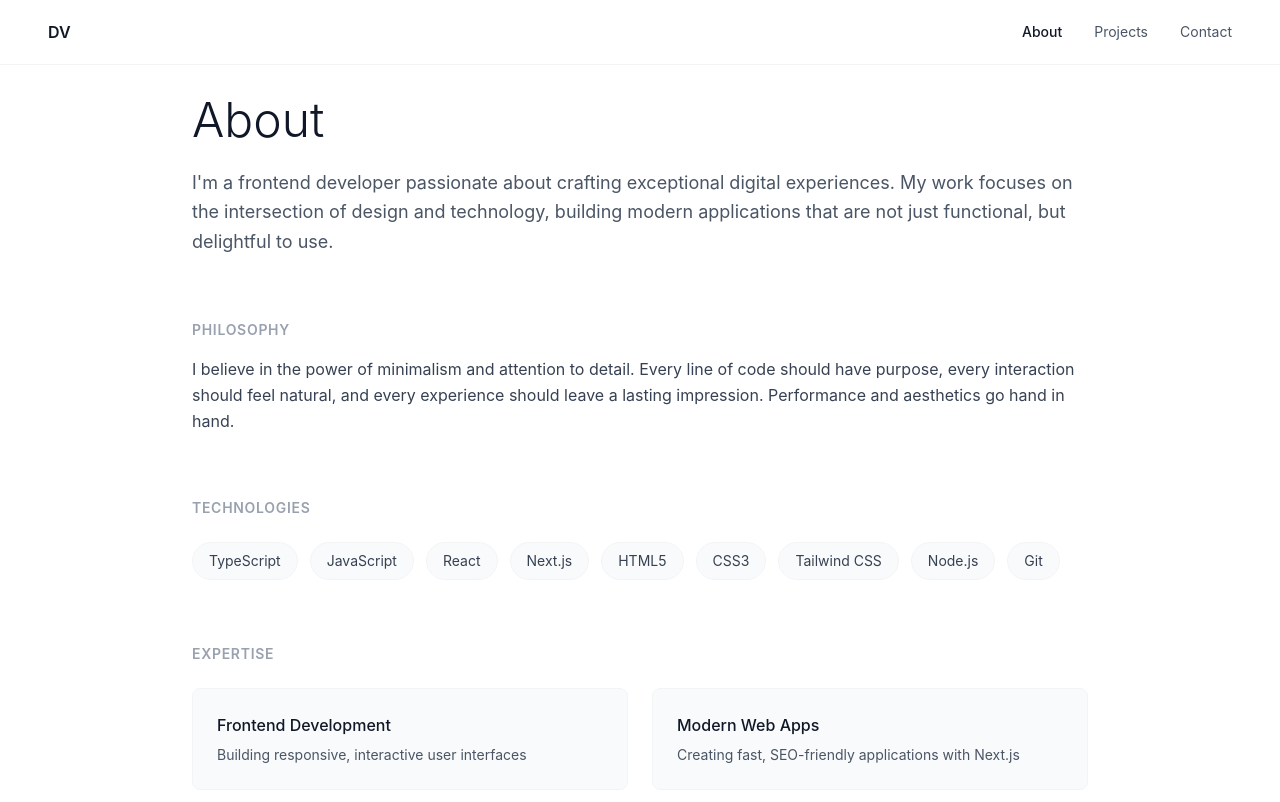
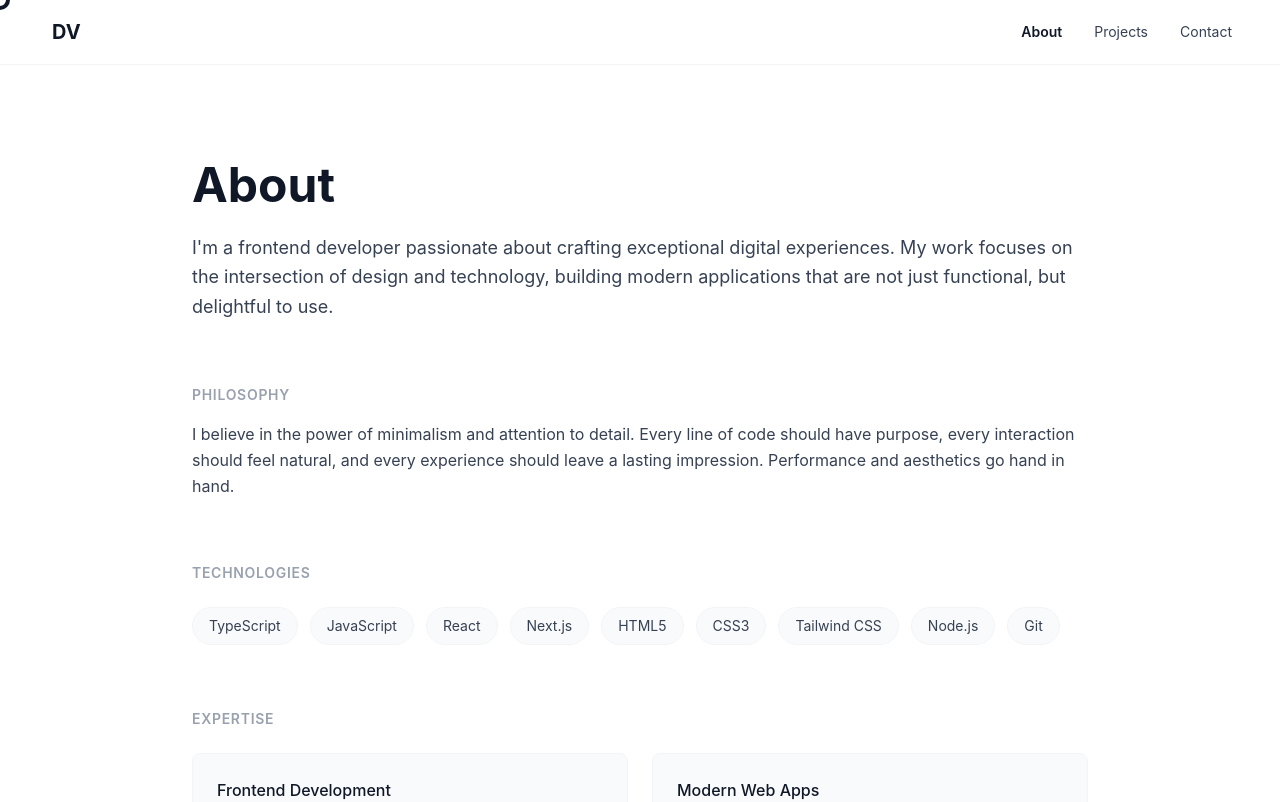
Before and after one commit to valasellis/portfolio, a Next.js app: page /about in a window 1280 px wide. Shown: the top 802 px of the page. Built offline with nearby package versions, Linux system fonts and the light colour scheme.

Commit message:
Update about.tsx for cursor & others

```diff
--- a/src/pages/about.tsx
+++ b/src/pages/about.tsx
@@ -1,7 +1,7 @@
 import { useEffect, useState } from "react";
 import Link from "next/link";
 import Head from "next/head";
-
+import CustomCursor from "@/components/CustomCursor";
 
 function AboutPage() {
   const [mounted, setMounted] = useState(false);
@@ -19,42 +19,84 @@ function AboutPage() {
   };
 
   const techStack = [
-    'TypeScript', 'JavaScript', 'React', 'Next.js',
-    'HTML5', 'CSS3', 'Tailwind CSS', 'Node.js', 'Git'
+    "TypeScript",
+    "JavaScript",
+    "React",
+    "Next.js",
+    "HTML5",
+    "CSS3",
+    "Tailwind CSS",
+    "Node.js",
+    "Git",
   ];
 
   const expertise = [
-    { title: 'Frontend Development', desc: 'Building responsive, interactive user interfaces' },
-    { title: 'Modern Web Apps', desc: 'Creating fast, SEO-friendly applications with Next.js' },
-    { title: 'UI Implementation', desc: 'Translating designs into pixel-perfect code' },
-    { title: 'Performance', desc: 'Optimizing for speed and smooth user experience' }
+    {
+      title: "Frontend Development",
+      desc: "Building responsive, interactive user interfaces",
+    },
+    {
+      title: "Modern Web Apps",
+      desc: "Creating fast, SEO-friendly applications with Next.js",
+    },
+    {
+      title: "UI Implementation",
+      desc: "Translating designs into pixel-perfect code",
+    },
+    {
+      title: "Performance",
+      desc: "Optimizing for speed and smooth user experience",
+    },
   ];
 
   return (
     <>
+      <CustomCursor />
       <Head>
         <title>About - Dimitris Valasellis</title>
-        <meta name="description" content="Frontend Developer passionate about creating exceptional web experiences" />
+        <meta
+          name="description"
+          content="Frontend Developer passionate about creating exceptional web experiences"
+        />
       </Head>
 
+      {/* Global Styles for animations and hamburger menu - Kept for file completeness */}
       <style jsx global>{`
         * {
-          font-family: 'Inter', -apple-system, BlinkMacSystemFont, sans-serif;
+          font-family: "Inter", -apple-system, BlinkMacSystemFont, sans-serif;
         }
 
         @keyframes fadeIn {
-          from { opacity: 0; transform: translateY(10px); }
-          to { opacity: 1; transform: translateY(0); }
+          from {
+            opacity: 0;
+            transform: translateY(10px);
+          }
+          to {
+            opacity: 1;
+            transform: translateY(0);
+          }
         }
 
         .fade-in {
           animation: fadeIn 0.6s cubic-bezier(0.16, 1, 0.3, 1) forwards;
         }
 
-        .stagger-1 { animation-delay: 0.1s; opacity: 0; }
-        .stagger-2 { animation-delay: 0.2s; opacity: 0; }
-        .stagger-3 { animation-delay: 0.3s; opacity: 0; }
-        .stagger-4 { animation-delay: 0.4s; opacity: 0; }
+        .stagger-1 {
+          animation-delay: 0.1s;
+          opacity: 0;
+        }
+        .stagger-2 {
+          animation-delay: 0.2s;
+          opacity: 0;
+        }
+        .stagger-3 {
+          animation-delay: 0.3s;
+          opacity: 0;
+        }
+        .stagger-4 {
+          animation-delay: 0.4s;
+          opacity: 0;
+        }
 
         /* Custom utility for the bar transition, applied to each span in the menu button */
         .hamburger-bar {
@@ -74,29 +116,47 @@ function AboutPage() {
       `}</style>
 
       <div className="min-h-screen bg-white flex flex-col">
-        {/* Header */}
-        <header className="fixed top-0 w-full z-50 bg-white/80 backdrop-blur-md border-b border-gray-100">
+        {/* Header - Monochrome styling */}
+        <header className="sticky top-0 w-full z-50 bg-white/90 backdrop-blur-sm border-b border-gray-100">
           <div className="max-w-7xl mx-auto px-6 md:px-12 h-16 flex items-center justify-between">
-            <Link href="/" onClick={handleLinkClick} className="font-semibold text-gray-900 hover:text-gray-600 transition-colors duration-200">
+            <Link
+              href="/"
+              onClick={handleLinkClick}
+              className="font-bold text-xl text-gray-900 hover:text-gray-700 transition-colors duration-200 rounded-lg p-1"
+            >
               DV
             </Link>
 
-            {/* Desktop Navigation */}
+            {/* Desktop Navigation - Active Link uses bolder text */}
             <nav className="hidden md:flex items-center gap-8">
-              <Link href="/about" className="text-sm text-gray-900 font-medium transition-colors duration-200">
+              <Link
+                href="/about"
+                onClick={handleLinkClick}
+                className="text-sm text-gray-900 font-semibold transition-colors duration-200"
+              >
                 About
               </Link>
-              <Link href="/projects" className="text-sm text-gray-600 hover:text-gray-900 transition-colors duration-200">
+              <Link
+                href="/projects"
+                onClick={handleLinkClick}
+                className="text-sm text-gray-700 hover:text-gray-900 transition-colors duration-200"
+              >
                 Projects
               </Link>
-              <Link href="/contact" className="text-sm text-gray-600 hover:text-gray-900 transition-colors duration-200">
+              <Link
+                href="/contact"
+                onClick={handleLinkClick}
+                className="text-sm text-gray-700 hover:text-gray-900 transition-colors duration-200"
+              >
                 Contact
               </Link>
             </nav>
 
             {/* Hamburger Button (Mobile) */}
             <button
-              className={`md:hidden p-2 relative z-50 ${isMenuOpen ? 'menu-open' : ''}`}
+              className={`md:hidden p-2 relative z-50 ${
+                isMenuOpen ? "menu-open" : ""
+              } transition-transform duration-300`}
               onClick={() => setIsMenuOpen(!isMenuOpen)}
               aria-label="Toggle navigation menu"
             >
@@ -108,31 +168,33 @@ function AboutPage() {
             </button>
           </div>
 
-          {/* Mobile Menu Overlay */}
+          {/* Mobile Menu Overlay - Links hover in dark gray/black */}
           <nav
             className={`md:hidden absolute top-16 left-0 w-full bg-white transition-all duration-300 ease-in-out overflow-hidden ${
-              isMenuOpen ? 'max-h-screen border-t border-gray-100' : 'max-h-0'
+              isMenuOpen
+                ? "max-h-screen border-t border-gray-100 shadow-lg"
+                : "max-h-0"
             }`}
           >
-            <div className="flex flex-col p-6 space-y-4">
+            <div className="flex flex-col p-6 space-y-2">
               <Link
                 href="/about"
                 onClick={handleLinkClick}
-                className="text-lg font-medium text-gray-800 hover:text-gray-600 transition-colors duration-200 py-2 border-b border-gray-100"
+                className="text-lg font-medium text-gray-800 hover:text-gray-900 transition-colors duration-200 py-3 border-b border-gray-100"
               >
                 About
               </Link>
               <Link
                 href="/projects"
                 onClick={handleLinkClick}
-                className="text-lg font-medium text-gray-800 hover:text-gray-600 transition-colors duration-200 py-2 border-b border-gray-100"
+                className="text-lg font-medium text-gray-800 hover:text-gray-900 transition-colors duration-200 py-3 border-b border-gray-100"
               >
                 Projects
               </Link>
               <Link
                 href="/contact"
                 onClick={handleLinkClick}
-                className="text-lg font-medium text-gray-800 hover:text-gray-600 transition-colors duration-200 py-2"
+                className="text-lg font-medium text-gray-800 hover:text-gray-900 transition-colors duration-200 py-3"
               >
                 Contact
               </Link>
@@ -140,37 +202,50 @@ function AboutPage() {
           </nav>
         </header>
 
-        {/* Main Content */}
-        <main className="pt-24 pb-16 px-6 md:px-12">
+        {/* Main Content - Improved Typography (bolder heading, darker body text) */}
+        <main className="flex-1 pt-24 pb-16 px-6 md:px-12">
           <div className="max-w-4xl mx-auto">
-            <div className={`space-y-16 ${mounted ? '' : 'opacity-0'}`}>
-
+            <div className={`space-y-16 ${mounted ? "" : "opacity-0"}`}>
               {/* Intro */}
-              <section className={`${mounted ? 'fade-in stagger-1' : 'opacity-0'}`}>
-                <h1 className="text-4xl md:text-5xl font-light text-gray-900 mb-6">
+              <section
+                className={`${mounted ? "fade-in stagger-1" : "opacity-0"}`}
+              >
+                {/* Bolder heading */}
+                <h1 className="text-4xl md:text-5xl font-bold text-gray-900 mb-6">
                   About
                 </h1>
-                <p className="text-lg text-gray-600 leading-relaxed">
-                  I&apos;m a frontend developer passionate about crafting exceptional digital experiences.
-                  My work focuses on the intersection of design and technology, building modern applications
-                  that are not just functional, but delightful to use.
+                {/* Darker body text */}
+                <p className="text-lg text-gray-700 leading-relaxed">
+                  I&apos;m a frontend developer passionate about crafting
+                  exceptional digital experiences. My work focuses on the
+                  intersection of design and technology, building modern
+                  applications that are not just functional, but delightful to
+                  use.
                 </p>
               </section>
 
               {/* Philosophy */}
-              <section className={`${mounted ? 'fade-in stagger-2' : 'opacity-0'}`}>
+              <section
+                className={`${mounted ? "fade-in stagger-2" : "opacity-0"}`}
+              >
+                {/* Secondary color is gray-400 */}
                 <h2 className="text-sm font-semibold text-gray-400 uppercase tracking-wider mb-4">
                   Philosophy
                 </h2>
+                {/* Darker body text */}
                 <p className="text-gray-700 leading-relaxed">
-                  I believe in the power of minimalism and attention to detail. Every line of code
-                  should have purpose, every interaction should feel natural, and every experience
-                  should leave a lasting impression. Performance and aesthetics go hand in hand.
+                  I believe in the power of minimalism and attention to detail.
+                  Every line of code should have purpose, every interaction
+                  should feel natural, and every experience should leave a
+                  lasting impression. Performance and aesthetics go hand in
+                  hand.
                 </p>
               </section>
 
               {/* Tech Stack */}
-              <section className={`${mounted ? 'fade-in stagger-3' : 'opacity-0'}`}>
+              <section
+                className={`${mounted ? "fade-in stagger-3" : "opacity-0"}`}
+              >
                 <h2 className="text-sm font-semibold text-gray-400 uppercase tracking-wider mb-6">
                   Technologies
                 </h2>
@@ -187,7 +262,9 @@ function AboutPage() {
               </section>
 
               {/* Expertise */}
-              <section className={`${mounted ? 'fade-in stagger-4' : 'opacity-0'}`}>
+              <section
+                className={`${mounted ? "fade-in stagger-4" : "opacity-0"}`}
+              >
                 <h2 className="text-sm font-semibold text-gray-400 uppercase tracking-wider mb-6">
                   Expertise
                 </h2>
@@ -200,9 +277,7 @@ function AboutPage() {
                       <h3 className="font-medium text-gray-900 mb-2 group-hover:text-gray-700 transition-colors">
                         {item.title}
                       </h3>
-                      <p className="text-sm text-gray-600">
-                        {item.desc}
-                      </p>
+                      <p className="text-sm text-gray-600">{item.desc}</p>
                     </div>
                   ))}
                 </div>
@@ -211,16 +286,27 @@ function AboutPage() {
               {/* CTA */}
               <section className="pt-8 border-t border-gray-100">
                 <div className="flex items-center justify-between">
-                  <p className="text-gray-600">
+                  <p className="text-gray-700">
                     Let&apos;s create something exceptional together.
                   </p>
+                  {/* CTA Button: Dark gray on hover */}
                   <Link
                     href="/contact"
                     className="inline-flex items-center px-5 py-2.5 bg-gray-900 text-white text-sm font-medium rounded-full hover:bg-gray-800 transition-all duration-200 hover:shadow-lg"
                   >
                     Get in touch
-                    <svg className="ml-2 w-4 h-4" fill="none" viewBox="0 0 24 24" stroke="currentColor">
-                      <path strokeLinecap="round" strokeLinejoin="round" strokeWidth={2} d="M17 8l4 4m0 0l-4 4m4-4H3" />
+                    <svg
+                      className="ml-2 w-4 h-4"
+                      fill="none"
+                      viewBox="0 0 24 24"
+                      stroke="currentColor"
+                    >
+                      <path
+                        strokeLinecap="round"
+                        strokeLinejoin="round"
+                        strokeWidth={2}
+                        d="M17 8l4 4m0 0l-4 4m4-4H3"
+                      />
                     </svg>
                   </Link>
                 </div>
```
